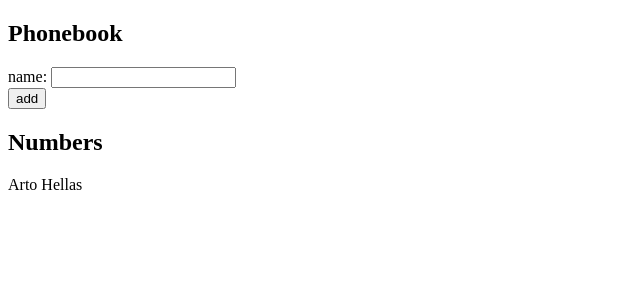
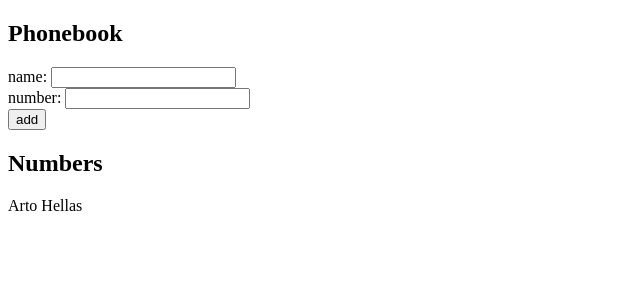
Before and after one commit to Eusabious12/Fullstackopen, a React (Vite) app: page / in a window 1280 px wide. Shown: the top 300 px of the page, without its empty margins (0-640 px from the left). Built offline with nearby package versions, Linux system fonts and the light colour scheme.

Commit message:
Exercise 2.8 done

```diff
--- a/src/App.jsx
+++ b/src/App.jsx
@@ -5,6 +5,7 @@ const App = () => {
     { name: 'Arto Hellas' }
   ])
   const [newName, setNewName] = useState('')
+  const [newNumber, setNewNumber] = useState('')
 
   const addPerson = (event) => {
     event.preventDefault()
@@ -15,9 +16,11 @@ const App = () => {
       alert (`${newName} is already added to phonebook`)
     return
     }
-    const personObject = { name: newName }
+    const personObject = { name: newName, number: newNumber}
     setPersons(persons.concat(personObject))
     setNewName('')
+    setNewNumber('')
+
   }
 
   return (
@@ -28,12 +31,15 @@ const App = () => {
           name: <input value={newName} onChange={(e) => setNewName(e.target.value)} />
         </div>
         <div>
+          number: <input value={newNumber} onChange={(e) => setNewNumber(e.target.value)} />
+        </div>
+        <div>
           <button type="submit">add</button>
         </div>
       </form>
       <h2>Numbers</h2>
       {persons.map(person =>
-        <p key={person.name}>{person.name}</p>
+        <p key={person.name}>{person.name}  {person.number}</p>
       )}
     </div>
   )
```
